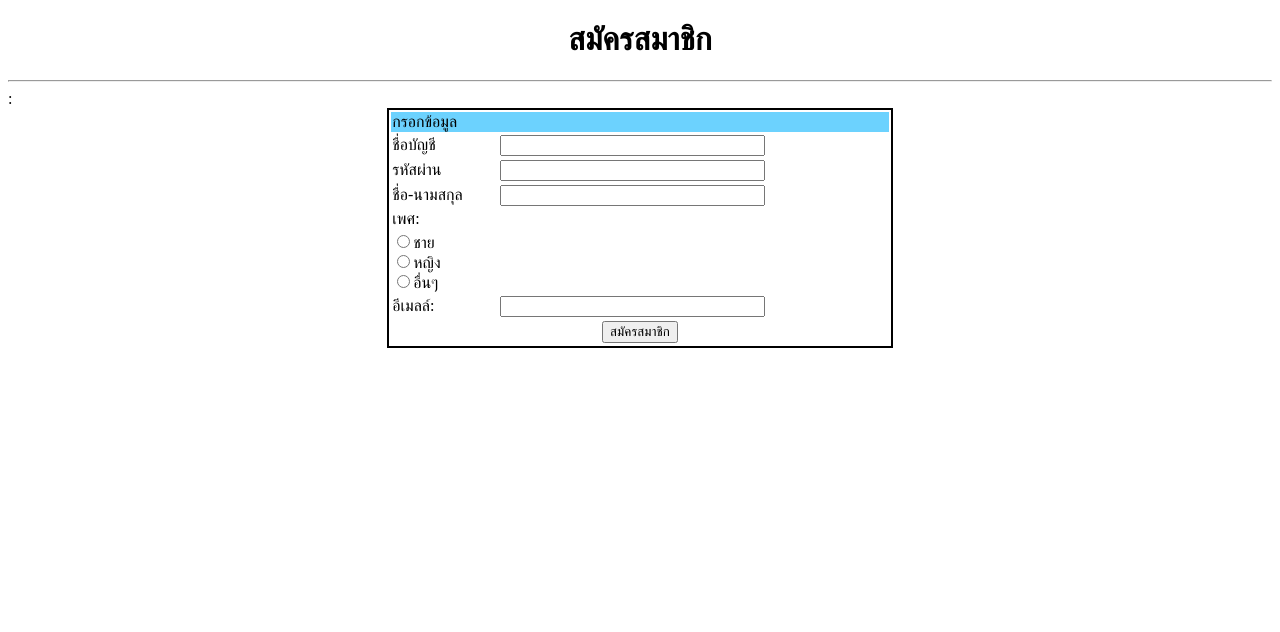
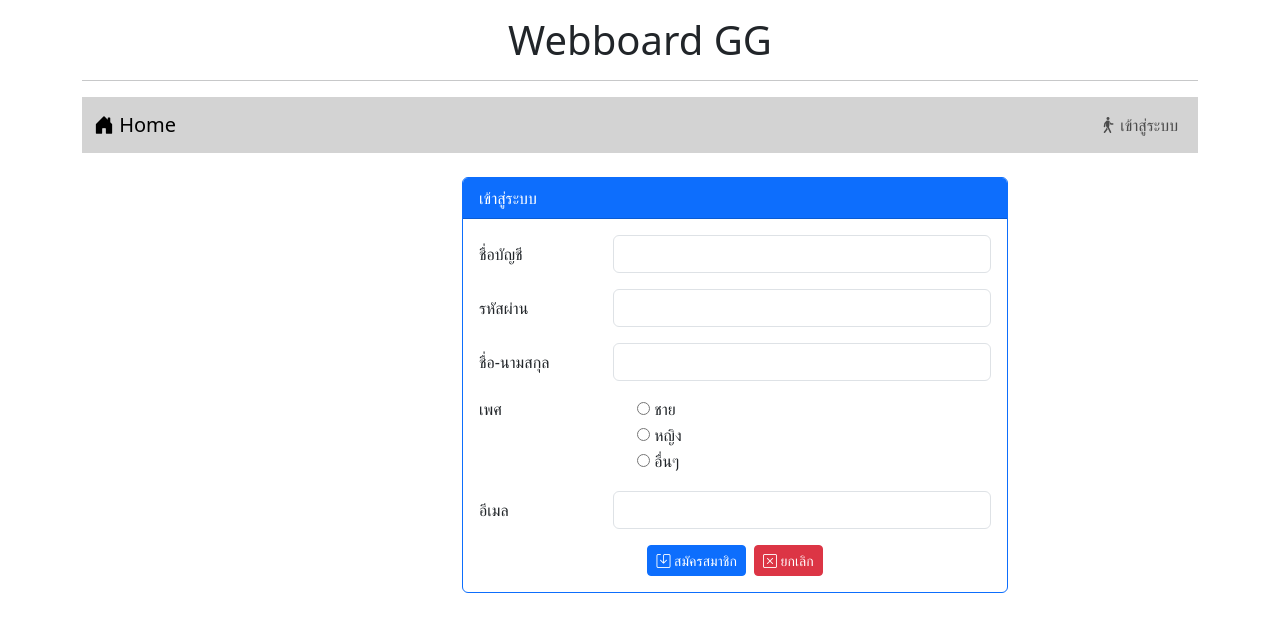
Before and after one commit to aunaun30/Webboard_ECT_Araya, a PHP site: page /register.php in a window 1280 px wide. Shown: the top 632 px of the page. Run offline with PHP 8.4, Linux system fonts and the light colour scheme.

Commit message:
work8
work8

```diff
--- a/register.php
+++ b/register.php
@@ -1,36 +1,91 @@
 <?php
 session_start();
-if (isset($_SESSION['id'])){
-    header("location: index.php");
-    die();
+if (isset($_SESSION["id"])) {
+    header("location:index.php");
 }
 ?>
 <!DOCTYPE html>
 <html lang="en">
+
 <head>
     <meta charset="UTF-8">
+    <meta http-equiv="X-UA-Compatible" content="IE=edge">
     <meta name="viewport" content="width=device-width, initial-scale=1.0">
-    <title>Register</title>
+    <title>register</title>
+    <link rel="stylesheet" href="bootstrap-5.3.2-dist/css/bootstrap.min.css">
+    <script src="bootstrap-5.3.2-dist/js/bootstrap.bundle.min.js"></script>
+    <link rel="stylesheet" href="https://cdn.jsdelivr.net/npm/bootstrap-icons@1.11.3/font/bootstrap-icons.min.css">
+
 </head>
+
 <body>
-    <h1 style="text-align: center;">สมัครสมาชิก</h1>
-    <hr>
-    <form>
-        <table style="border: 2px solid black; width: 40%;" align="center">
-        <tr><td colspan="2" style="background-color: #6CD2FE">กรอกข้อมูล</td></tr>
-        <tr><td>ชื่อบัญชี</td><td><input type="text" name="login" size="30" required></td></tr>
-        <tr><td>รหัสผ่าน</td><td><input type="password" name="pwd" size="30" required></td></tr>
-        <tr><td>ชื่อ-นามสกุล</td><td><input type="text" name="login"  size="30" required></td></tr>
-        <tr><td>เพศ:</td>:</tr>
-            <td>
-                <input type="radio" name="gender" value="m">ชาย<br>
-                <input type="radio" name="gender" value="f">หญิง<br>
-                <input type="radio" name="gender" value="o">อื่นๆ
-            </td>
-        </tr>
-        <tr><td>อีเมลล์: </td><td><input type="email" name="email" size="30" required></td></tr>
-        <tr><td colspan="2" align="center"><input type="submit" value="สมัครสมาชิก"></td></tr>
-    </table>
-    </form>
+    <div class="container">
+        <h1 style="text-align: center;" class="mt-3">Webboard GG</h1>
+        <hr>
+        <?php
+        include "nav.php"
+        ?>
+        <div class="row mt-4">
+            <div class="col-lg-4 col-md-2 col-sm-1"></div>
+            <div class="col-lg-6 col-md-8 col-sm-10">
+                <div class="card border-primary">
+                    <div class="card-header bg-primary text-white">
+                        เข้าสู่ระบบ
+                    </div>
+                    <div class="card-body">
+                        <form action="register_save.php" method="post">
+                            <div class="row">
+                                <label for="user" class="col-lg-3 col-form-label">ชื่อบัญชี</label>
+                                <div class="col-lg-9">
+                                    <input id="user" type="text" name="login" class="form-control" required>
+                                </div>
+                            </div>
+                            <div class="row mt-3">
+                                <label for="pwd" class="col-lg-3 col-form-label">รหัสผ่าน</label>
+                                <div class="col-lg-9">
+                                    <input id="pwd" type="password" name="pwd" class="form-control" required>
+                                </div>
+                            </div>
+                            <div class="row mt-3">
+                                <label for="name" class="col-lg-3 col-form-label">ชื่อ-นามสกุล</label>
+                                <div class="col-lg-9">
+                                    <input id="name" type="text" name="name" class="form-control" required>
+                                </div>
+                            </div>
+                            <div class="row mt-3">
+                                <label class="col-lg-3 form-label">เพศ</label>
+                                <div class="col-lg-9">
+                                    <div class="form-check">
+                                        <input id="m" type="radio" name="gender" value="m" class="form-form-check-input" required>
+                                        <label for="m" class="form-check-label">ชาย</label>
+                                    </div>
+                                    <div class="form-check">
+                                        <input id="f" type="radio" name="gender" value="m" class="form-form-check-input" required>
+                                        <label for="f" class="form-check-label">หญิง</label>
+                                    </div>
+                                    <div class="form-check">
+                                        <input id="o" type="radio" name="gender" value="m" class="form-form-check-input" required>
+                                        <label for="o" class="form-check-label">อื่นๆ</label>
+                                    </div>
+                                </div>
+                            </div>
+                            <div class="row mt-3">
+                                <label for="email" class="col-lg-3 col-form-label">อีเมล</label>
+                                <div class="col-lg-9"><input id="email" type="email" name="email" class="form-control" required></div>
+                            </div>
+                            <div class="row mt-3">
+                                <div class="col-lg-12 d-flex justify-content-center">
+                                    <button type="submit" class="btn btn-primary btn-sm me-2"> <i class="bi bi-save"></i> สมัครสมาชิก</button>
+                                    <button type="reset" class="btn btn-danger btn-sm "> <i class="bi bi-x-square"></i> ยกเลิก</button>
+                                </div>
+                            </div>
+                        </form>
+                    </div>
+                </div>
+            </div>
+
+        </div>
+    </div>
 </body>
+
 </html>
```
Also changed, not shown: register_save.php (added, +14 -0 lines).
